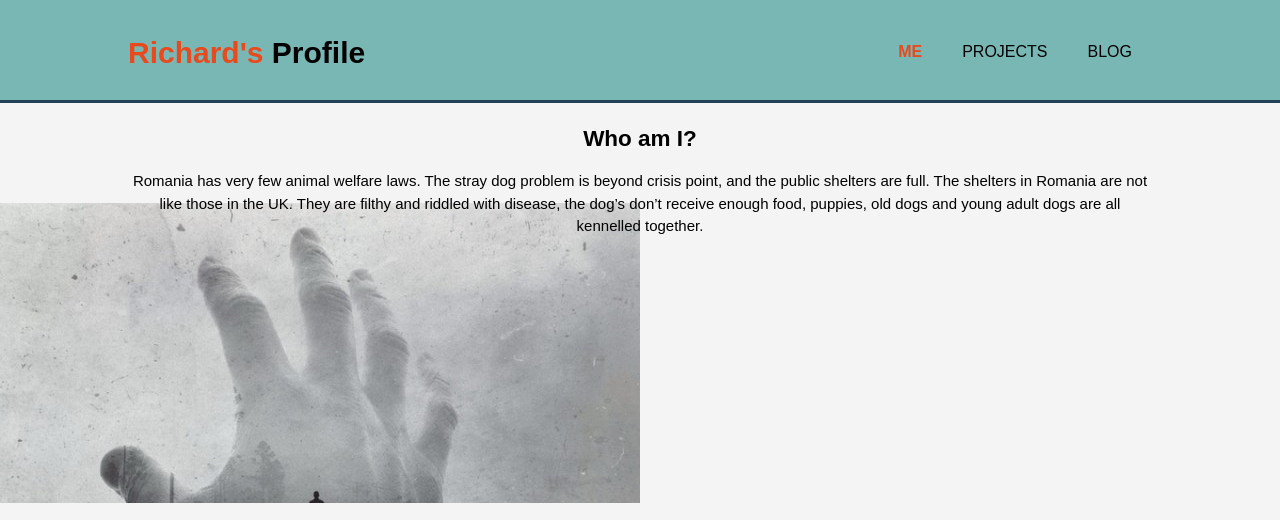
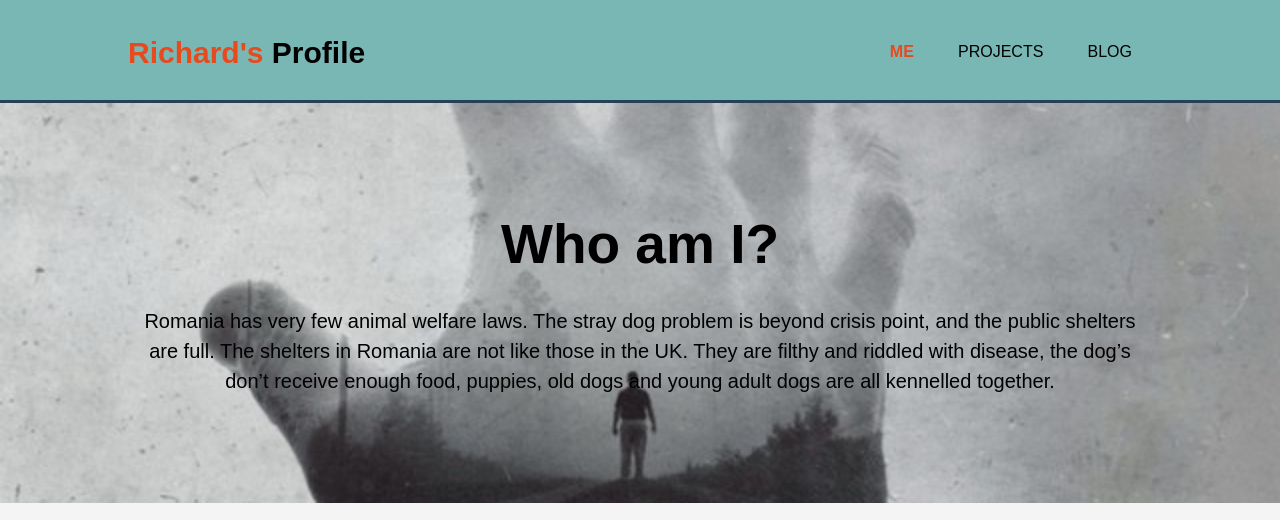
Before and after one commit to Ruchbit/Ruchbit.github.io, a plain HTML site: page index.html in a window 1280 px wide. Shown: the top 520 px of the page. Drawn offline with Linux system fonts and the light colour scheme.

Commit message:
Fixed mistakes, background, and alignment.

```diff
--- a/css/style.css
+++ b/css/style.css
@@ -49,7 +49,7 @@ header a{
 
 /* Displays horizontally, removes default unordered list padding */
 header li{
-	float:left;
+	/* float:left; */
 	display:inline;
 /* Top Right Bottom Left */
 	padding:0 20px 0 20px;
@@ -79,19 +79,24 @@ header a:hover{
 /* Showcase */
 #introduction{
 	min-height: 400px;
-	background:url('../img/test1.jpg') no-repeat 0 100px;
+	background-image: url('../img/test1.jpg');
+	background-repeat: no-repeat;
+	background-attachment: fixed;
+	background-size: cover;
+	background-position: center;
+	width: 100%;
 	text-align:center;
 	color:#000000;
-	}
+}
 
 #introduction h1{
-	margin-top:100px
+	margin-top:100px;
 	font-size:55px;
 	margin-bottom:10px;
 }
 
 #introduction p{
-	font-size: :20px;
+	font-size:20px;
 }
 
 #contact{
@@ -125,7 +130,8 @@ header a:hover{
 	padding:10px;
 }
 #boxes .box img{
-	width: 90px;
+	height: 90px;
+	width: auto;
 }
 
 footer {
```
